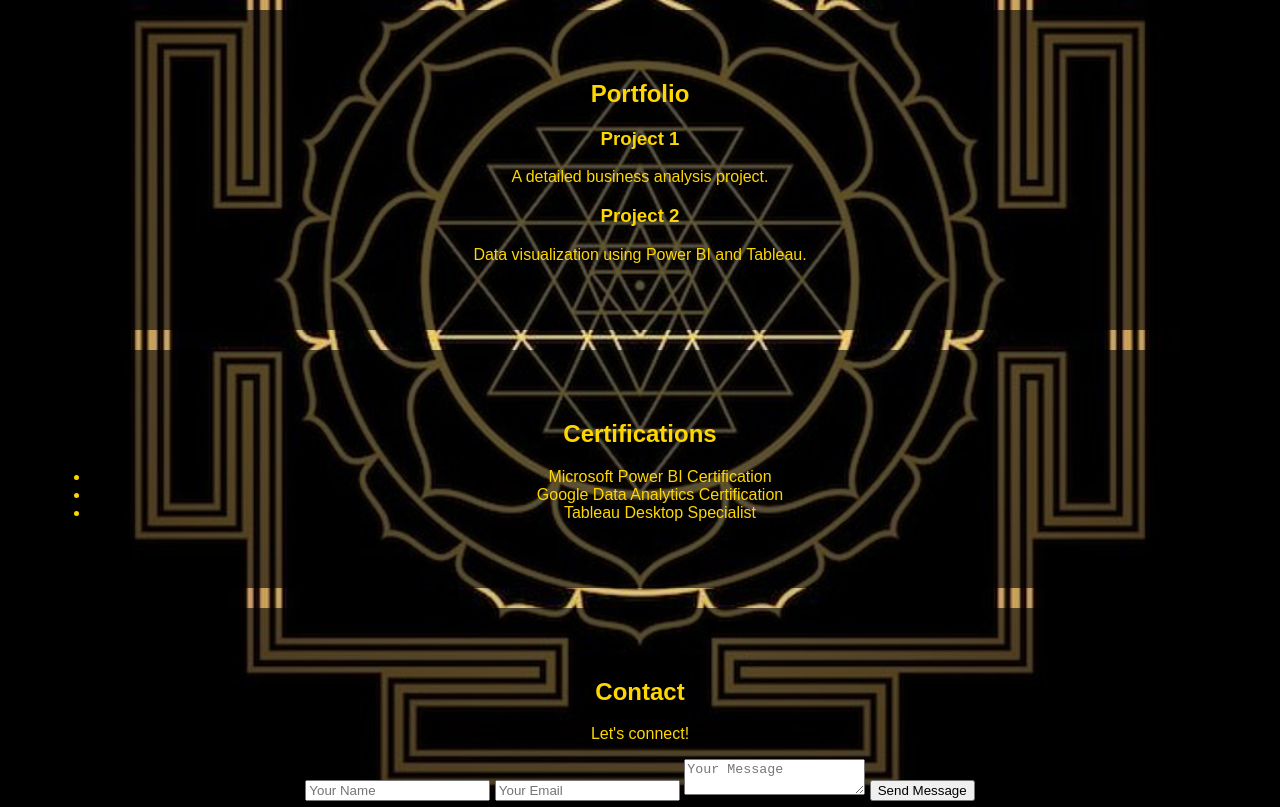
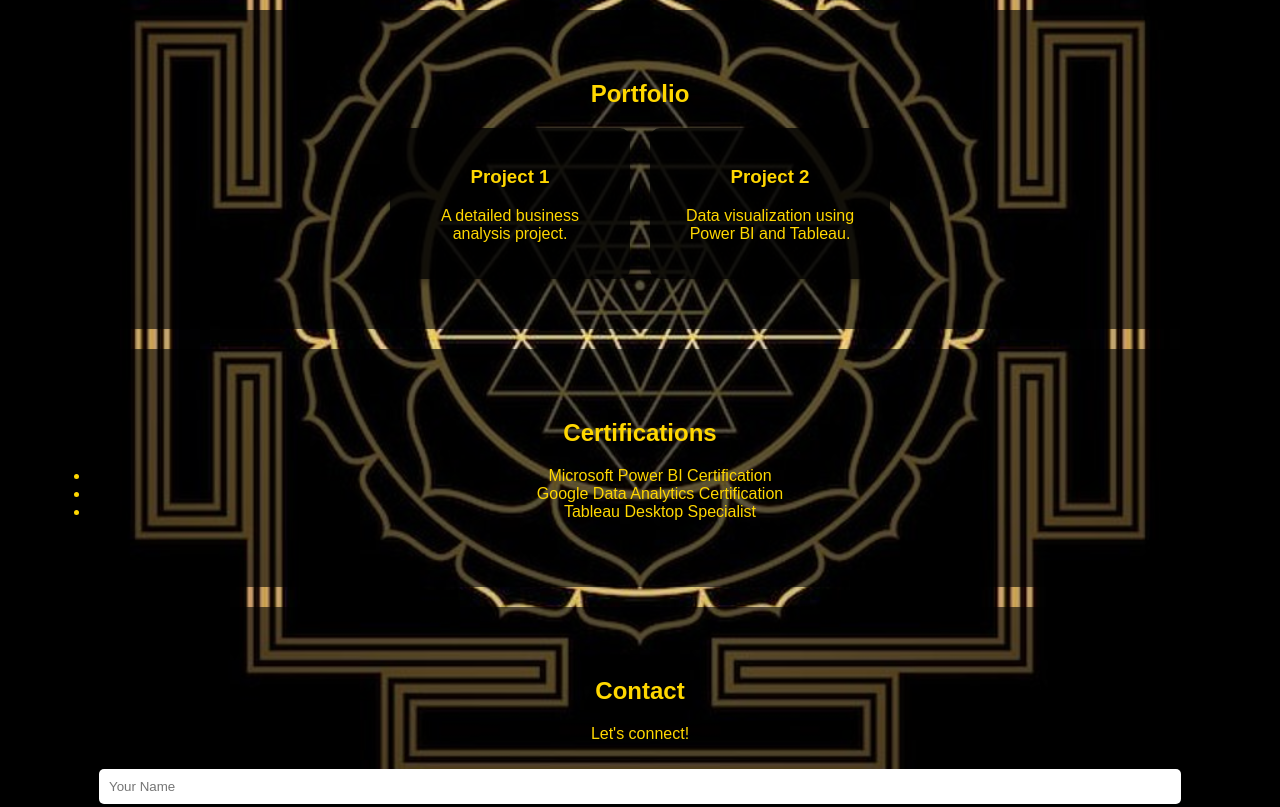
Before and after one commit to chinmay0524/portfolio, a plain HTML site: page index.html in a window 1280 px wide. Shown: the part 360-1167 px from the top of the page. Drawn offline with Linux system fonts and the light colour scheme; a script that the page names is missing.

Commit message:
style.css

```diff
--- a/style.css
+++ b/style.css
@@ -1,9 +1,10 @@
 body, html {
   margin: 0;
   padding: 0;
-  font-family: Arial, sans-serif;
+  font-family: 'Arial', sans-serif;
   color: gold;
   background-color: black;
+  scroll-behavior: smooth;
 }
 
 .background {
@@ -33,10 +34,6 @@ nav ul {
   gap: 20px;
 }
 
-nav ul li {
-  display: inline;
-}
-
 nav ul li a {
   text-decoration: none;
   color: gold;
@@ -48,6 +45,48 @@ section {
   text-align: center;
   background: rgba(0, 0, 0, 0.6);
   margin: 20px auto;
+  border-radius: 10px;
+}
+
+.project-cards {
+  display: flex;
+  justify-content: center;
+  gap: 20px;
+}
+
+.card {
+  background: rgba(0, 0, 0, 0.8);
+  padding: 20px;
+  border-radius: 10px;
+  width: 200px;
+  color: gold;
+  box-shadow: 0 4px 6px rgba(0, 0, 0, 0.3);
+  transition: transform 0.3s ease;
+}
+
+.card:hover {
+  transform: scale(1.05);
+}
+
+form input, form textarea {
+  width: 90%;
+  margin: 10px 0;
+  padding: 10px;
+  border-radius: 5px;
+  border: none;
+}
+
+form button {
+  padding: 10px 20px;
+  border-radius: 5px;
+  background-color: gold;
+  color: black;
+  border: none;
+  cursor: pointer;
+}
+
+form button:hover {
+  background-color: orange;
 }
 
 footer {
```
